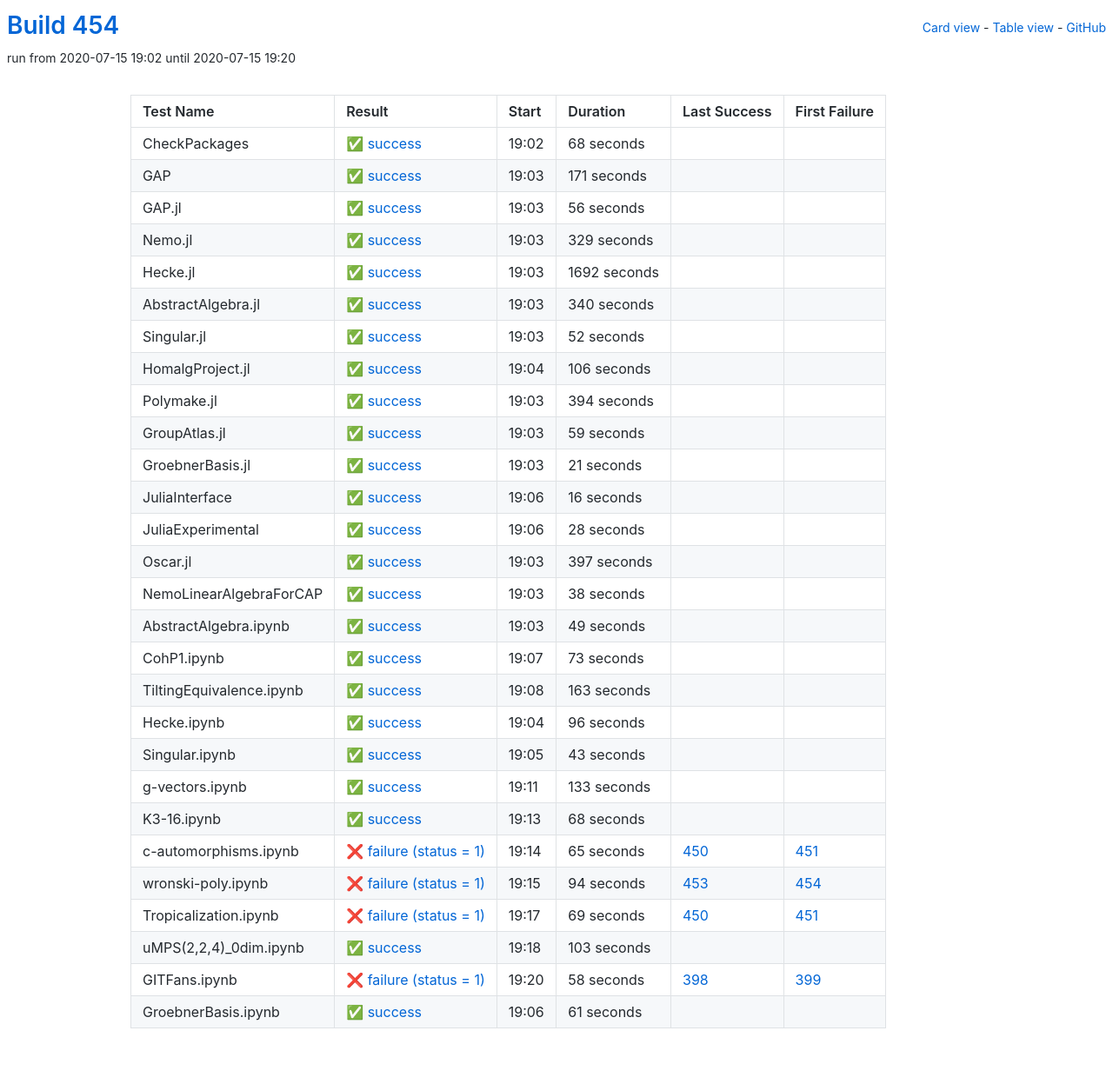
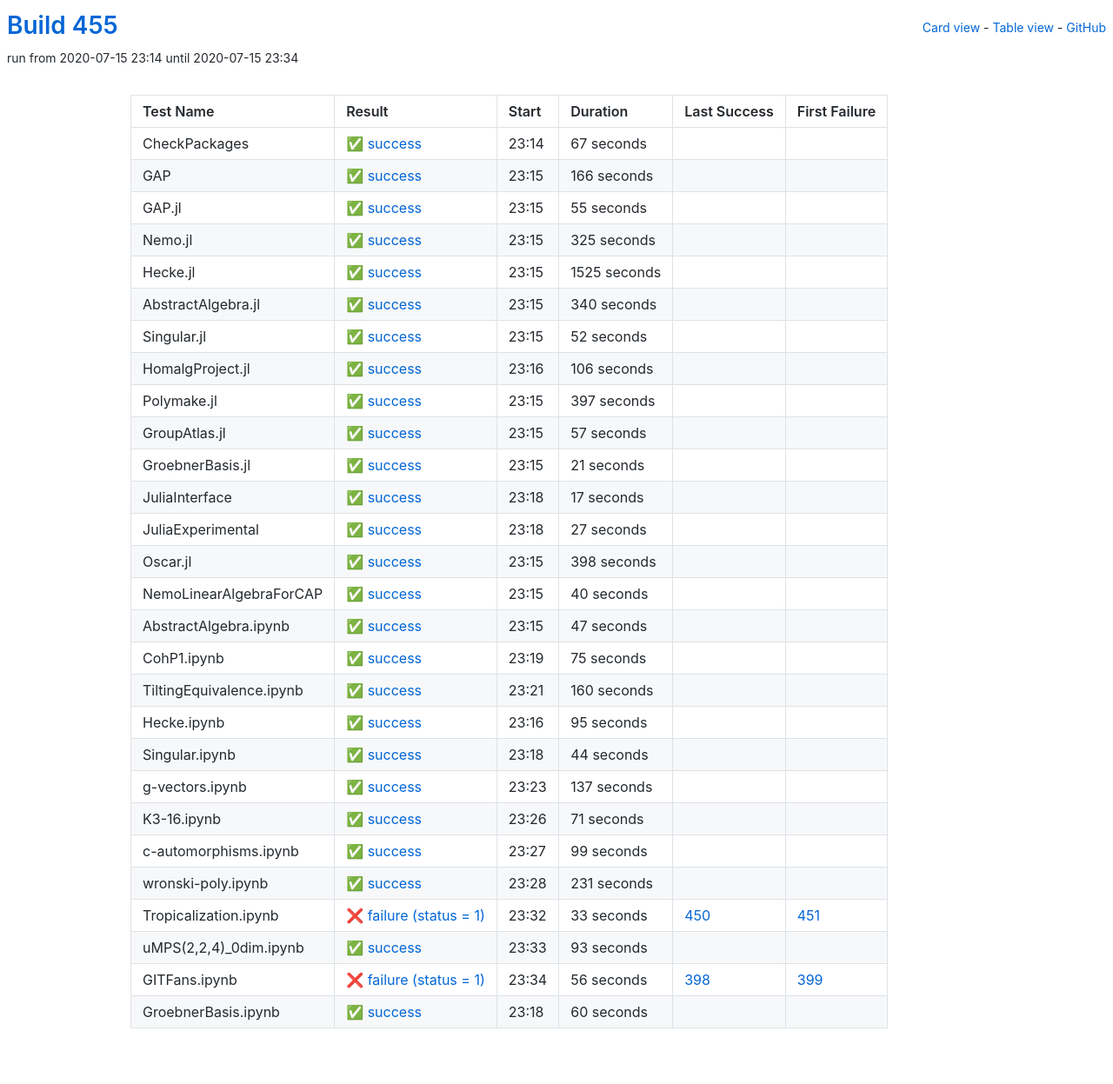
Before and after one commit to oscar-system/oscar-ci-status-stable, a Jekyll site: the page built from table.html, in a window 1280 px wide. Shown: the whole page at 87% size. Built offline with Jekyll 4.4.1, drawn with Linux system fonts in a browser that asks for light colours.

Commit message:
Build #455

```diff
--- a/_data/ci.yml
+++ b/_data/ci.yml
@@ -1,6 +1,6 @@
 ---
-build: 454
-build_url: https://oscarci.mathematik.uni-kl.de/job/oscar-stable/454/
+build: 455
+build_url: https://oscarci.mathematik.uni-kl.de/job/oscar-stable/455/
 job: oscar-stable
 organization: oscar-system
 repo: oscar-ci-status-stable
@@ -8,68 +8,68 @@ repourl: https://github.com/oscar-system/oscar-ci-status-stable
 tests:
 - name: CheckPackages
   id: checkpackages
-  log: https://oscarci.mathematik.uni-kl.de/job/oscar-stable/454/artifact/logs/build-454/CheckPackages.log
-  start: 2020-07-15 19:02
+  log: https://oscarci.mathematik.uni-kl.de/job/oscar-stable/455/artifact/logs/build-455/CheckPackages.log
+  start: 2020-07-15 23:14
   success: true
   exitcode: 0
   status: success
-  duration: 68
+  duration: 67
   last_success: false
   last_success_url:
   first_failure: false
   first_failure_url:
 - name: GAP
   id: gap
-  log: https://oscarci.mathematik.uni-kl.de/job/oscar-stable/454/artifact/logs/build-454/GAP.log
-  start: 2020-07-15 19:03
+  log: https://oscarci.mathematik.uni-kl.de/job/oscar-stable/455/artifact/logs/build-455/GAP.log
+  start: 2020-07-15 23:15
   success: true
   exitcode: 0
   status: success
-  duration: 171
+  duration: 166
   last_success: false
   last_success_url:
   first_failure: false
   first_failure_url:
 - name: GAP.jl
   id: gap-jl
-  log: https://oscarci.mathematik.uni-kl.de/job/oscar-stable/454/artifact/logs/build-454/GAP.jl.log
-  start: 2020-07-15 19:03
+  log: https://oscarci.mathematik.uni-kl.de/job/oscar-stable/455/artifact/logs/build-455/GAP.jl.log
+  start: 2020-07-15 23:15
   success: true
   exitcode: 0
   status: success
-  duration: 56
+  duration: 55
   last_success: false
   last_success_url:
   first_failure: false
   first_failure_url:
 - name: Nemo.jl
   id: nemo-jl
-  log: https://oscarci.mathematik.uni-kl.de/job/oscar-stable/454/artifact/logs/build-454/Nemo.jl.log
-  start: 2020-07-15 19:03
+  log: https://oscarci.mathematik.uni-kl.de/job/oscar-stable/455/artifact/logs/build-455/Nemo.jl.log
+  start: 2020-07-15 23:15
   success: true
   exitcode: 0
   status: success
-  duration: 329
+  duration: 325
   last_success: false
   last_success_url:
   first_failure: false
   first_failure_url:
 - name: Hecke.jl
   id: hecke-jl
-  log: https://oscarci.mathematik.uni-kl.de/job/oscar-stable/454/artifact/logs/build-454/Hecke.jl.log
-  start: 2020-07-15 19:03
+  log: https://oscarci.mathematik.uni-kl.de/job/oscar-stable/455/artifact/logs/build-455/Hecke.jl.log
+  start: 2020-07-15 23:15
   success: true
   exitcode: 0
   status: success
-  duration: 1692
+  duration: 1525
   last_success: false
   last_success_url:
   first_failure: false
   first_failure_url:
 - name: AbstractAlgebra.jl
   id: abstractalgebra-jl
-  log: https://oscarci.mathematik.uni-kl.de/job/oscar-stable/454/artifact/logs/build-454/AbstractAlgebra.jl.log
-  start: 2020-07-15 19:03
+  log: https://oscarci.mathematik.uni-kl.de/job/oscar-stable/455/artifact/logs/build-455/AbstractAlgebra.jl.log
+  start: 2020-07-15 23:15
   success: true
   exitcode: 0
   status: success
@@ -80,8 +80,8 @@ tests:
   first_failure_url:
 - name: Singular.jl
   id: singular-jl
-  log: https://oscarci.mathematik.uni-kl.de/job/oscar-stable/454/artifact/logs/build-454/Singular.jl.log
-  start: 2020-07-15 19:03
+  log: https://oscarci.mathematik.uni-kl.de/job/oscar-stable/455/artifact/logs/build-455/Singular.jl.log
+  start: 2020-07-15 23:15
   success: true
   exitcode: 0
   status: success
@@ -92,8 +92,8 @@ tests:
   first_failure_url:
 - name: HomalgProject.jl
   id: homalgproject-jl
-  log: https://oscarci.mathematik.uni-kl.de/job/oscar-stable/454/artifact/logs/build-454/HomalgProject.jl.log
-  start: 2020-07-15 19:04
+  log: https://oscarci.mathematik.uni-kl.de/job/oscar-stable/455/artifact/logs/build-455/HomalgProject.jl.log
+  start: 2020-07-15 23:16
   success: true
   exitcode: 0
   status: success
@@ -104,32 +104,32 @@ tests:
   first_failure_url:
 - name: Polymake.jl
   id: polymake-jl
-  log: https://oscarci.mathematik.uni-kl.de/job/oscar-stable/454/artifact/logs/build-454/Polymake.jl.log
-  start: 2020-07-15 19:03
+  log: https://oscarci.mathematik.uni-kl.de/job/oscar-stable/455/artifact/logs/build-455/Polymake.jl.log
+  start: 2020-07-15 23:15
   success: true
   exitcode: 0
   status: success
-  duration: 394
+  duration: 397
   last_success: false
   last_success_url:
   first_failure: false
   first_failure_url:
 - name: GroupAtlas.jl
   id: groupatlas-jl
-  log: https://oscarci.mathematik.uni-kl.de/job/oscar-stable/454/artifact/logs/build-454/GroupAtlas.jl.log
-  start: 2020-07-15 19:03
+  log: https://oscarci.mathematik.uni-kl.de/job/oscar-stable/455/artifact/logs/build-455/GroupAtlas.jl.log
+  start: 2020-07-15 23:15
   success: true
   exitcode: 0
   status: success
-  duration: 59
+  duration: 57
   last_success: false
   last_success_url:
   first_failure: false
   first_failure_url:
 - name: GroebnerBasis.jl
   id: groebnerbasis-jl
-  log: https://oscarci.mathematik.uni-kl.de/job/oscar-stable/454/artifact/logs/build-454/GroebnerBasis.jl.log
-  start: 2020-07-15 19:03
+  log: https://oscarci.mathematik.uni-kl.de/job/oscar-stable/455/artifact/logs/build-455/GroebnerBasis.jl.log
+  start: 2020-07-15 23:15
   success: true
   exitcode: 0
   status: success
@@ -140,204 +140,204 @@ tests:
   first_failure_url:
 - name: JuliaInterface
   id: juliainterface
-  log: https://oscarci.mathematik.uni-kl.de/job/oscar-stable/454/artifact/logs/build-454/JuliaInterface.log
-  start: 2020-07-15 19:06
+  log: https://oscarci.mathematik.uni-kl.de/job/oscar-stable/455/artifact/logs/build-455/JuliaInterface.log
+  start: 2020-07-15 23:18
   success: true
   exitcode: 0
   status: success
-  duration: 16
+  duration: 17
   last_success: false
   last_success_url:
   first_failure: false
   first_failure_url:
 - name: JuliaExperimental
   id: juliaexperimental
-  log: https://oscarci.mathematik.uni-kl.de/job/oscar-stable/454/artifact/logs/build-454/JuliaExperimental.log
-  start: 2020-07-15 19:06
+  log: https://oscarci.mathematik.uni-kl.de/job/oscar-stable/455/artifact/logs/build-455/JuliaExperimental.log
+  start: 2020-07-15 23:18
   success: true
   exitcode: 0
   status: success
-  duration: 28
+  duration: 27
   last_success: false
   last_success_url:
   first_failure: false
   first_failure_url:
 - name: Oscar.jl
   id: oscar-jl
-  log: https://oscarci.mathematik.uni-kl.de/job/oscar-stable/454/artifact/logs/build-454/Oscar.jl.log
-  start: 2020-07-15 19:03
+  log: https://oscarci.mathematik.uni-kl.de/job/oscar-stable/455/artifact/logs/build-455/Oscar.jl.log
+  start: 2020-07-15 23:15
   success: true
   exitcode: 0
   status: success
-  duration: 397
+  duration: 398
   last_success: false
   last_success_url:
   first_failure: false
   first_failure_url:
 - name: NemoLinearAlgebraForCAP
   id: nemolinearalgebraforcap
-  log: https://oscarci.mathematik.uni-kl.de/job/oscar-stable/454/artifact/logs/build-454/NemoLinearAlgebraForCAP.log
-  start: 2020-07-15 19:03
+  log: https://oscarci.mathematik.uni-kl.de/job/oscar-stable/455/artifact/logs/build-455/NemoLinearAlgebraForCAP.log
+  start: 2020-07-15 23:15
   success: true
   exitcode: 0
   status: success
-  duration: 38
+  duration: 40
   last_success: false
   last_success_url:
   first_failure: false
   first_failure_url:
 - name: AbstractAlgebra.ipynb
   id: abstractalgebra-ipynb
-  log: https://oscarci.mathematik.uni-kl.de/job/oscar-stable/454/artifact/logs/build-454/AbstractAlgebra.ipynb.log
-  start: 2020-07-15 19:03
+  log: https://oscarci.mathematik.uni-kl.de/job/oscar-stable/455/artifact/logs/build-455/AbstractAlgebra.ipynb.log
+  start: 2020-07-15 23:15
   success: true
   exitcode: 0
   status: success
-  duration: 49
+  duration: 47
   last_success: false
   last_success_url:
   first_failure: false
   first_failure_url:
 - name: CohP1.ipynb
   id: cohp1-ipynb
-  log: https://oscarci.mathematik.uni-kl.de/job/oscar-stable/454/artifact/logs/build-454/CohP1.ipynb.log
-  start: 2020-07-15 19:07
+  log: https://oscarci.mathematik.uni-kl.de/job/oscar-stable/455/artifact/logs/build-455/CohP1.ipynb.log
+  start: 2020-07-15 23:19
   success: true
   exitcode: 0
   status: success
-  duration: 73
+  duration: 75
   last_success: false
   last_success_url:
   first_failure: false
   first_failure_url:
 - name: TiltingEquivalence.ipynb
   id: tiltingequivalence-ipynb
-  log: https://oscarci.mathematik.uni-kl.de/job/oscar-stable/454/artifact/logs/build-454/TiltingEquivalence.ipynb.log
-  start: 2020-07-15 19:08
+  log: https://oscarci.mathematik.uni-kl.de/job/oscar-stable/455/artifact/logs/build-455/TiltingEquivalence.ipynb.log
+  start: 2020-07-15 23:21
   success: true
   exitcode: 0
   status: success
-  duration: 163
+  duration: 160
   last_success: false
   last_success_url:
   first_failure: false
   first_failure_url:
 - name: Hecke.ipynb
   id: hecke-ipynb
-  log: https://oscarci.mathematik.uni-kl.de/job/oscar-stable/454/artifact/logs/build-454/Hecke.ipynb.log
-  start: 2020-07-15 19:04
+  log: https://oscarci.mathematik.uni-kl.de/job/oscar-stable/455/artifact/logs/build-455/Hecke.ipynb.log
+  start: 2020-07-15 23:16
   success: true
   exitcode: 0
   status: success
-  duration: 96
+  duration: 95
   last_success: false
   last_success_url:
   first_failure: false
   first_failure_url:
 - name: Singular.ipynb
   id: singular-ipynb
-  log: https://oscarci.mathematik.uni-kl.de/job/oscar-stable/454/artifact/logs/build-454/Singular.ipynb.log
-  start: 2020-07-15 19:05
+  log: https://oscarci.mathematik.uni-kl.de/job/oscar-stable/455/artifact/logs/build-455/Singular.ipynb.log
+  start: 2020-07-15 23:18
   success: true
   exitcode: 0
   status: success
-  duration: 43
+  duration: 44
   last_success: false
   last_success_url:
   first_failure: false
   first_failure_url:
 - name: g-vectors.ipynb
   id: g-vectors-ipynb
-  log: https://oscarci.mathematik.uni-kl.de/job/oscar-stable/454/artifact/logs/build-454/g-vectors.ipynb.log
-  start: 2020-07-15 19:11
+  log: https://oscarci.mathematik.uni-kl.de/job/oscar-stable/455/artifact/logs/build-455/g-vectors.ipynb.log
+  start: 2020-07-15 23:23
   success: true
   exitcode: 0
   status: success
-  duration: 133
+  duration: 137
   last_success: false
   last_success_url:
   first_failure: false
   first_failure_url:
 - name: K3-16.ipynb
   id: k3-16-ipynb
-  log: https://oscarci.mathematik.uni-kl.de/job/oscar-stable/454/artifact/logs/build-454/K3-16.ipynb.log
-  start: 2020-07-15 19:13
+  log: https://oscarci.mathematik.uni-kl.de/job/oscar-stable/455/artifact/logs/build-455/K3-16.ipynb.log
+  start: 2020-07-15 23:26
   success: true
   exitcode: 0
   status: success
-  duration: 68
+  duration: 71
   last_success: false
   last_success_url:
   first_failure: false
   first_failure_url:
 - name: c-automorphisms.ipynb
   id: c-automorphisms-ipynb
-  log: https://oscarci.mathematik.uni-kl.de/job/oscar-stable/454/artifact/logs/build-454/c-automorphisms.ipynb.log
-  start: 2020-07-15 19:14
+  log: https://oscarci.mathematik.uni-kl.de/job/oscar-stable/455/artifact/logs/build-455/c-automorphisms.ipynb.log
+  start: 2020-07-15 23:27
+  success: true
+  exitcode: 0
+  status: success
+  duration: 99
+  last_success: false
+  last_success_url:
+  first_failure: false
+  first_failure_url:
+- name: wronski-poly.ipynb
+  id: wronski-poly-ipynb
+  log: https://oscarci.mathematik.uni-kl.de/job/oscar-stable/455/artifact/logs/build-455/wronski-poly.ipynb.log
+  start: 2020-07-15 23:28
+  success: true
+  exitcode: 0
+  status: success
+  duration: 231
+  last_success: false
+  last_success_url:
+  first_failure: false
+  first_failure_url:
+- name: Tropicalization.ipynb
+  id: tropicalization-ipynb
+  log: https://oscarci.mathematik.uni-kl.de/job/oscar-stable/455/artifact/logs/build-455/Tropicalization.ipynb.log
+  start: 2020-07-15 23:32
   success: false
   exitcode: 1
   status: failure
-  duration: 65
-  last_success: 450
-  last_success_url: https://oscarci.mathematik.uni-kl.de/job/oscar-stable/450/
-  first_failure: 451
-  first_failure_url: https://oscarci.mathematik.uni-kl.de/job/oscar-stable/451/
-- name: wronski-poly.ipynb
-  id: wronski-poly-ipynb
-  log: https://oscarci.mathematik.uni-kl.de/job/oscar-stable/454/artifact/logs/build-454/wronski-poly.ipynb.log
-  start: 2020-07-15 19:15
-  success: false
-  exitcode: 1
-  status: failure
-  duration: 94
-  last_success: 453
-  last_success_url: https://oscarci.mathematik.uni-kl.de/job/oscar-stable/453/
-  first_failure: 454
-  first_failure_url: https://oscarci.mathematik.uni-kl.de/job/oscar-stable/454/
-- name: Tropicalization.ipynb
-  id: tropicalization-ipynb
-  log: https://oscarci.mathematik.uni-kl.de/job/oscar-stable/454/artifact/logs/build-454/Tropicalization.ipynb.log
-  start: 2020-07-15 19:17
-  success: false
-  exitcode: 1
-  status: failure
-  duration: 69
+  duration: 33
   last_success: 450
   last_success_url: https://oscarci.mathematik.uni-kl.de/job/oscar-stable/450/
   first_failure: 451
   first_failure_url: https://oscarci.mathematik.uni-kl.de/job/oscar-stable/451/
 - name: uMPS(2,2,4)_0dim.ipynb
   id: umps-2-2-4-0dim-ipynb
-  log: https://oscarci.mathematik.uni-kl.de/job/oscar-stable/454/artifact/logs/build-454/uMPS-2-2-4-_0dim.ipynb.log
-  start: 2020-07-15 19:18
+  log: https://oscarci.mathematik.uni-kl.de/job/oscar-stable/455/artifact/logs/build-455/uMPS-2-2-4-_0dim.ipynb.log
+  start: 2020-07-15 23:33
   success: true
   exitcode: 0
   status: success
-  duration: 103
+  duration: 93
   last_success: false
   last_success_url:
   first_failure: false
   first_failure_url:
 - name: GITFans.ipynb
   id: gitfans-ipynb
-  log: https://oscarci.mathematik.uni-kl.de/job/oscar-stable/454/artifact/logs/build-454/GITFans.ipynb.log
-  start: 2020-07-15 19:20
+  log: https://oscarci.mathematik.uni-kl.de/job/oscar-stable/455/artifact/logs/build-455/GITFans.ipynb.log
+  start: 2020-07-15 23:34
   success: false
   exitcode: 1
   status: failure
-  duration: 58
+  duration: 56
   last_success: 398
   last_success_url: https://oscarci.mathematik.uni-kl.de/job/oscar-stable/398/
   first_failure: 399
   first_failure_url: https://oscarci.mathematik.uni-kl.de/job/oscar-stable/399/
 - name: GroebnerBasis.ipynb
   id: groebnerbasis-ipynb
-  log: https://oscarci.mathematik.uni-kl.de/job/oscar-stable/454/artifact/logs/build-454/GroebnerBasis.ipynb.log
-  start: 2020-07-15 19:06
+  log: https://oscarci.mathematik.uni-kl.de/job/oscar-stable/455/artifact/logs/build-455/GroebnerBasis.ipynb.log
+  start: 2020-07-15 23:18
   success: true
   exitcode: 0
   status: success
-  duration: 61
+  duration: 60
   last_success: false
   last_success_url:
   first_failure: false
```
Also changed, not shown: README.md.
